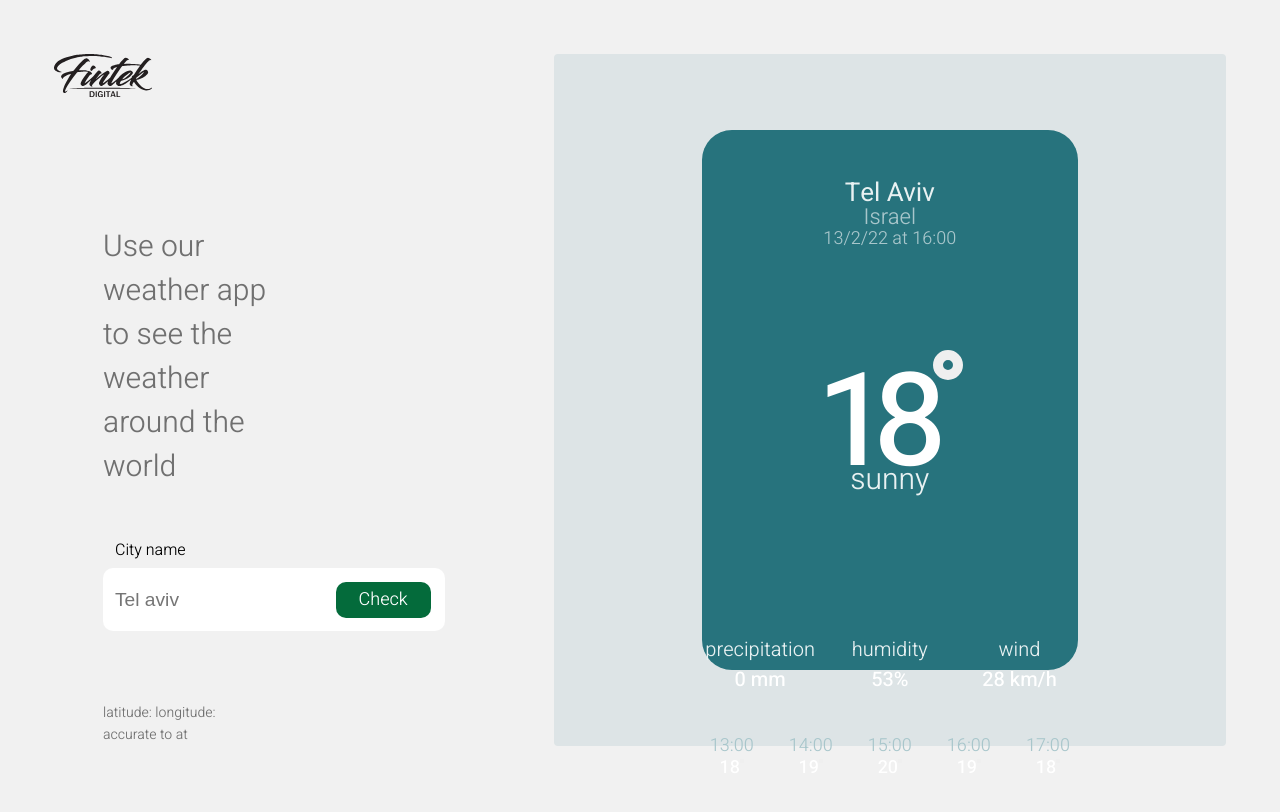
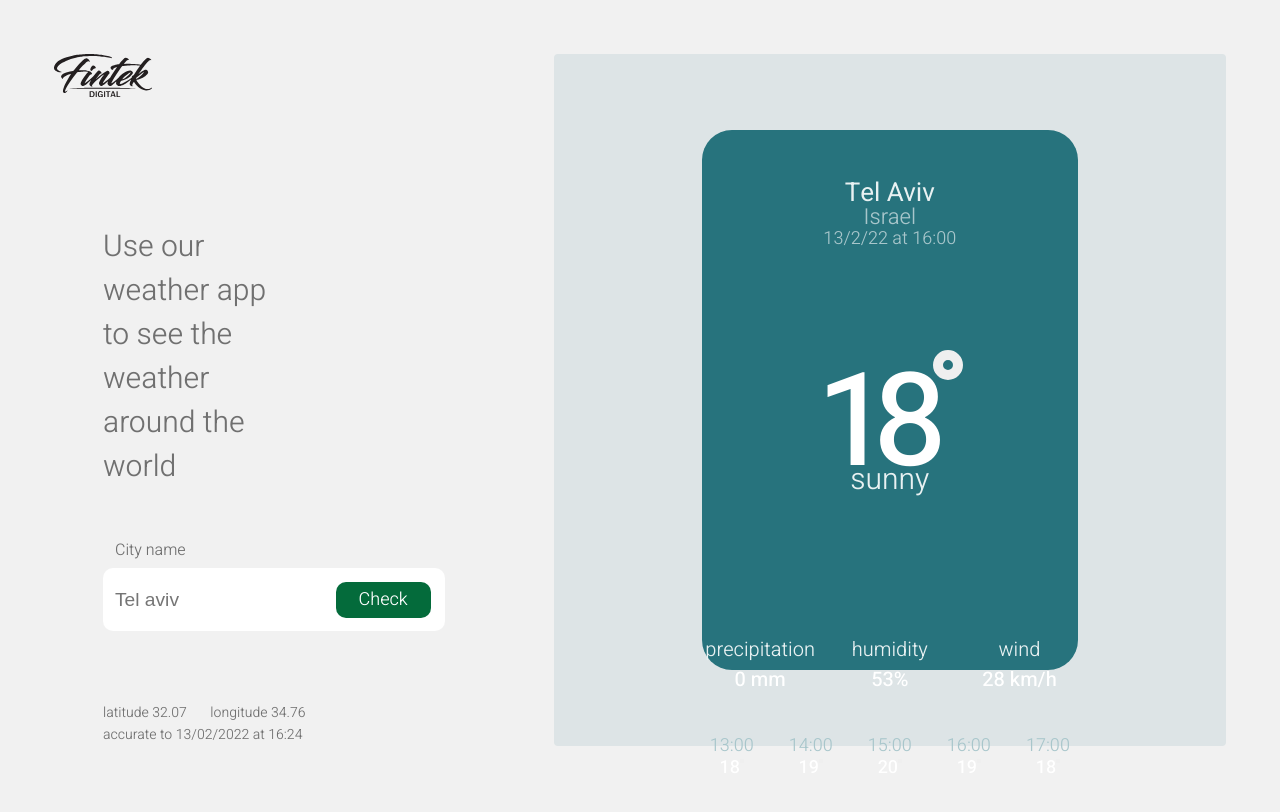
Before and after one commit to YairSadan/fintek-digital-task, a Next.js app in the folder frontend/: page / in a window 1280 px wide. Shown: the top 812 px of the page. Built offline with nearby package versions, Linux system fonts and the light colour scheme.

Commit message:
Fix style issues on side component

```diff
--- a/frontend/app/components/side/side.module.css
+++ b/frontend/app/components/side/side.module.css
@@ -12,7 +12,7 @@
 .prompt {
     margin-top: 121px;
     margin-right: 160px;
-    text-align: left;
+    max-width: 300px;
     font: normal normal 300 30px/44px Heebo;
     color: #707070;
 }
@@ -20,6 +20,7 @@
     margin-top: 50px;
     margin-left: 12px;
     font: normal normal 300 16px/22px Heebo;
+    color: #707070;
 }
 
 .inputContainer {
--- a/frontend/app/components/side/side.tsx
+++ b/frontend/app/components/side/side.tsx
@@ -19,8 +19,8 @@ const Side = () => {
         </button>
       </div>
       <div className={styles.footer}>
-        <span>latitude: {}</span> <span>longitude: {}</span> <br />
-        <span>accurate to {}</span> <span>at {}</span>
+        <span>latitude 32.07</span> <span style={{ marginLeft: "20px"}}>longitude 34.76</span><br />
+        <span>accurate to 13/02/2022 at 16:24</span>
       </div>
     </aside>
   );
```
